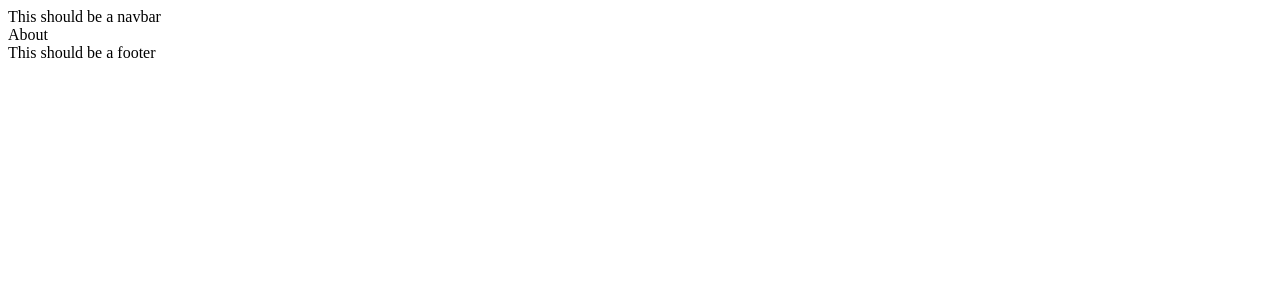
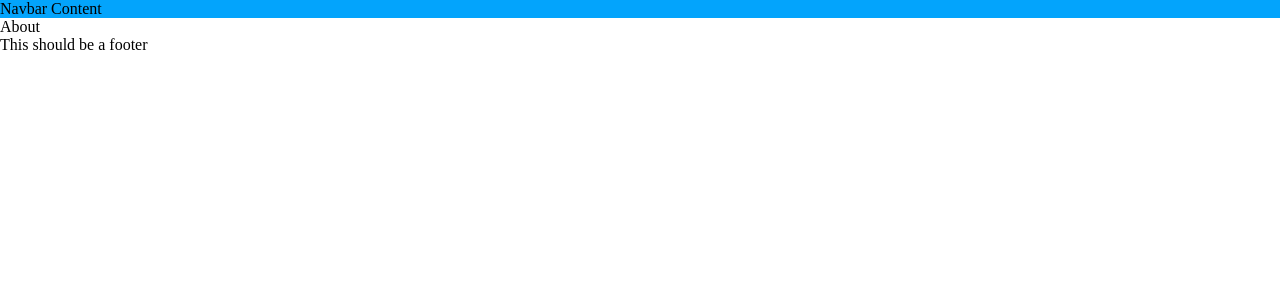
Before and after one commit to mvciekzvbek/ip-calc, a Next.js app: page /about in a window 1280 px wide. Shown: the top 300 px of the page. Built offline with nearby package versions, Linux system fonts and the light colour scheme.

Commit message:
styled components

```diff
--- a/components/Layout/Layout.tsx
+++ b/components/Layout/Layout.tsx
@@ -1,4 +1,4 @@
-import Head from 'next/head'
+import Head from 'next/head';
 import Navbar from '../Navbar/Navbar';
 import Footer from '../Footer/Footer';
 import { siteTitle } from "../../constants";
--- a/components/Navbar/Navbar.tsx
+++ b/components/Navbar/Navbar.tsx
@@ -1,7 +1,17 @@
+import styled from 'styled-components';
+
+const StyledNavbar = styled.div`
+  background: #03a4fc;
+`;
+
 export default function Navbar() {
   return (
     <>
-      <nav>This should be a navbar</nav>
+      <nav>
+        <StyledNavbar>
+          Navbar Content
+        </StyledNavbar>
+      </nav>
     </>
   )
-}
+};
--- a/package.json
+++ b/package.json
@@ -22,13 +22,15 @@
   "dependencies": {
     "next": "^9.5.3",
     "react": "^16.13.1",
-    "react-dom": "^16.13.1"
+    "react-dom": "^16.13.1",
+    "styled-components": "^5.2.0"
   },
   "devDependencies": {
     "@types/node": "^14.11.2",
     "@types/react": "^16.9.50",
     "@typescript-eslint/eslint-plugin": "^4.3.0",
     "@typescript-eslint/parser": "^4.3.0",
+    "babel-plugin-styled-components": "^1.11.1",
     "eslint": "^7.10.0",
     "eslint-config-airbnb": "^18.2.0",
     "eslint-config-prettier": "^6.12.0",
--- /dev/null
+++ b/pages/_app.tsx
@@ -0,0 +1,26 @@
+import { createGlobalStyle, ThemeProvider } from 'styled-components'
+
+const GlobalStyle = createGlobalStyle`
+  body {
+    margin: 0;
+    padding: 0;
+    box-sizing: border-box;
+  }
+`;
+
+const theme = {
+  colors: {
+    primary: '#0070f3',
+  }
+}
+
+export default function App({ Component, pageProps }) {
+  return (
+    <>
+      <GlobalStyle />
+      <ThemeProvider theme={theme}>
+        <Component {...pageProps} />
+      </ThemeProvider>
+    </>
+  )
+};
--- /dev/null
+++ b/pages/_document.tsx
@@ -0,0 +1,30 @@
+import Document from 'next/document'
+import { ServerStyleSheet } from 'styled-components'
+
+export default class MyDocument extends Document {
+  static async getInitialProps(ctx) {
+    const sheet = new ServerStyleSheet()
+    const originalRenderPage = ctx.renderPage
+
+    try {
+      ctx.renderPage = () =>
+        originalRenderPage({
+          enhanceApp: (App) => (props) =>
+            sheet.collectStyles(<App {...props} />),
+        })
+
+      const initialProps = await Document.getInitialProps(ctx)
+      return {
+        ...initialProps,
+        styles: (
+          <>
+            {initialProps.styles}
+            {sheet.getStyleElement()}
+          </>
+        ),
+      }
+    } finally {
+      sheet.seal()
+    }
+  }
+}
```
Also changed, not shown: .babelrc (added), 1 other file (tests, documents, lock files or other folders).
